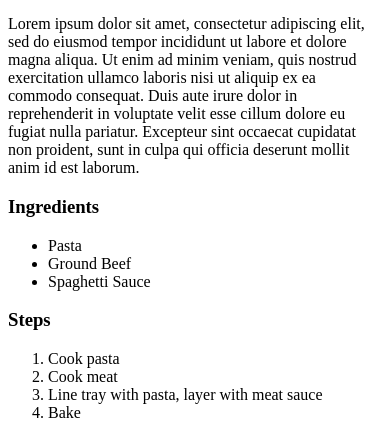
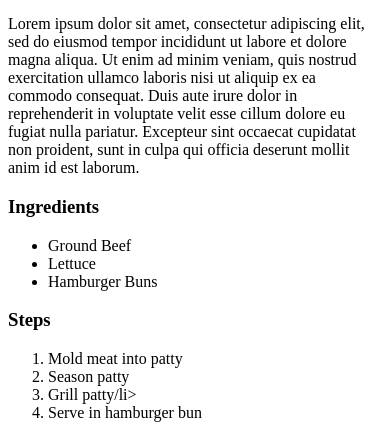
Before and after one commit to ericgwilliams94/odin-recipes, a plain HTML site: page recipes/hamburger.html in a window 390 px wide. Shown: the part 428-866 px from the top of the page. Drawn offline with Linux system fonts and the light colour scheme.

Commit message:
added ingredients and directions to hamburger.html

```diff
--- a/recipes/hamburger.html
+++ b/recipes/hamburger.html
@@ -14,17 +14,17 @@
 
         <h3>Ingredients</h3>
         <ul>
-            <li>Pasta</li>
             <li>Ground Beef</li>
-            <li>Spaghetti Sauce</li>
+            <li>Lettuce</li>
+            <li>Hamburger Buns</li>
         </ul>
 
         <h3>Steps</h3>
         <ol>
-            <li>Cook pasta</li>
-            <li>Cook meat</li>
-            <li>Line tray with pasta, layer with meat sauce</li>
-            <li>Bake</li>
+            <li>Mold meat into patty</li>
+            <li>Season patty</li>
+            <li>Grill patty/li>
+            <li>Serve in hamburger bun</li>
         </ol>
 
     </body>
```
